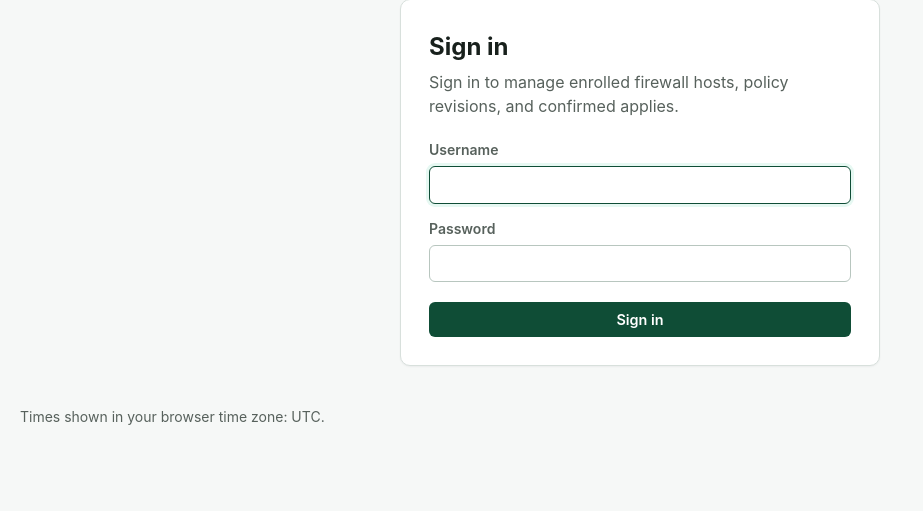
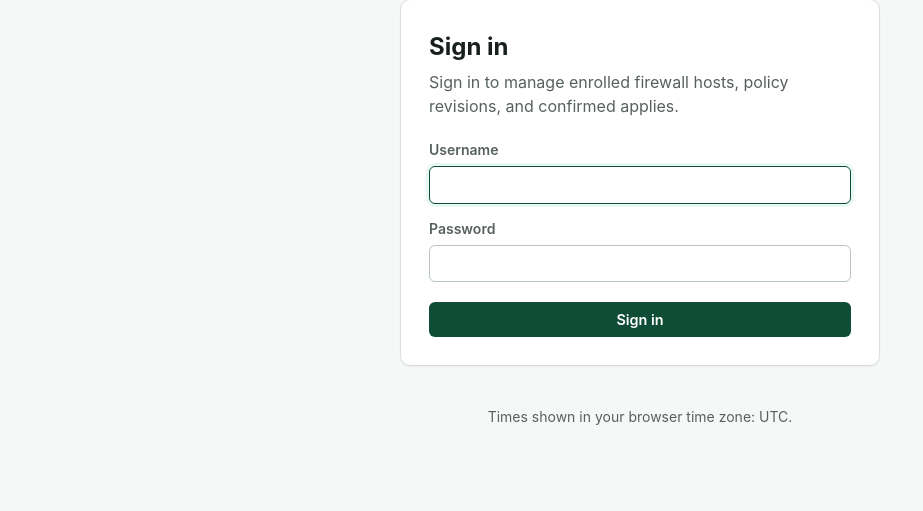
Before and after one commit to lantea-one/nergal, an ASP.NET Core app: template src/Nergal.Web/Views/Session/Login.cshtml in a window 1280 px wide. Shown: the part 93-604 px from the top of the page, without its empty margins (0-923 px from the left). Run offline with ASP.NET Core 8, Linux system fonts and the light colour scheme; the template is opened without the code that fills it, so the values that code supplies are empty; some libraries are stand-ins or nearby versions.

Commit message:
Center the footer on the sign-in screen

```diff
--- a/pages/assets/application.css
+++ b/pages/assets/application.css
@@ -819,6 +819,7 @@ input[type="file"]::file-selector-button {
 }
 
 .time-zone-note { max-width: 1280px; margin: 0 auto; padding: 0 1.25rem 1.25rem; font-size: .875rem; }
+.time-zone-note-centered { text-align: center; }
 
 /* List forms keep long entry guidance readable and aligned with its control. */
 .object-form-grid {
--- a/src/Nergal.Web/Views/Session/Login.cshtml
+++ b/src/Nergal.Web/Views/Session/Login.cshtml
@@ -2,6 +2,7 @@
 @{
     Layout = "~/Views/Shared/_Layout.cshtml";
     ViewData["Title"] = "Sign in";
+    ViewData["CenterFooter"] = true;
 }
 <main id="main-content" tabindex="-1" class="container-narrow">
     <div class="card" style="padding: 1.75rem;">
--- a/src/Nergal.Web/Views/Shared/_Layout.cshtml
+++ b/src/Nergal.Web/Views/Shared/_Layout.cshtml
@@ -51,7 +51,7 @@
     }
     else { @RenderBody() }
 
-    <footer class="time-zone-note muted">Times shown in your browser time zone: <span data-local-time-zone>UTC (local time unavailable)</span>.</footer>
+    <footer class="time-zone-note muted @(ViewData["CenterFooter"] is true ? "time-zone-note-centered" : "")">Times shown in your browser time zone: <span data-local-time-zone>UTC (local time unavailable)</span>.</footer>
     <script src="@Url.Content("~/js/local-time.js")" asp-append-version="true" defer></script>
     <script src="@Url.Content("~/js/nergal.js")" asp-append-version="true" defer></script>
     @if (showNav) { <script src="@Url.Content("~/js/navigation.js")" asp-append-version="true" defer></script> }
--- a/src/Nergal.Web/wwwroot/css/nergal.css
+++ b/src/Nergal.Web/wwwroot/css/nergal.css
@@ -819,6 +819,7 @@ input[type="file"]::file-selector-button {
 }
 
 .time-zone-note { max-width: 1280px; margin: 0 auto; padding: 0 1.25rem 1.25rem; font-size: .875rem; }
+.time-zone-note-centered { text-align: center; }
 
 /* List forms keep long entry guidance readable and aligned with its control. */
 .object-form-grid {
```
Also changed, not shown: 1 other file.
